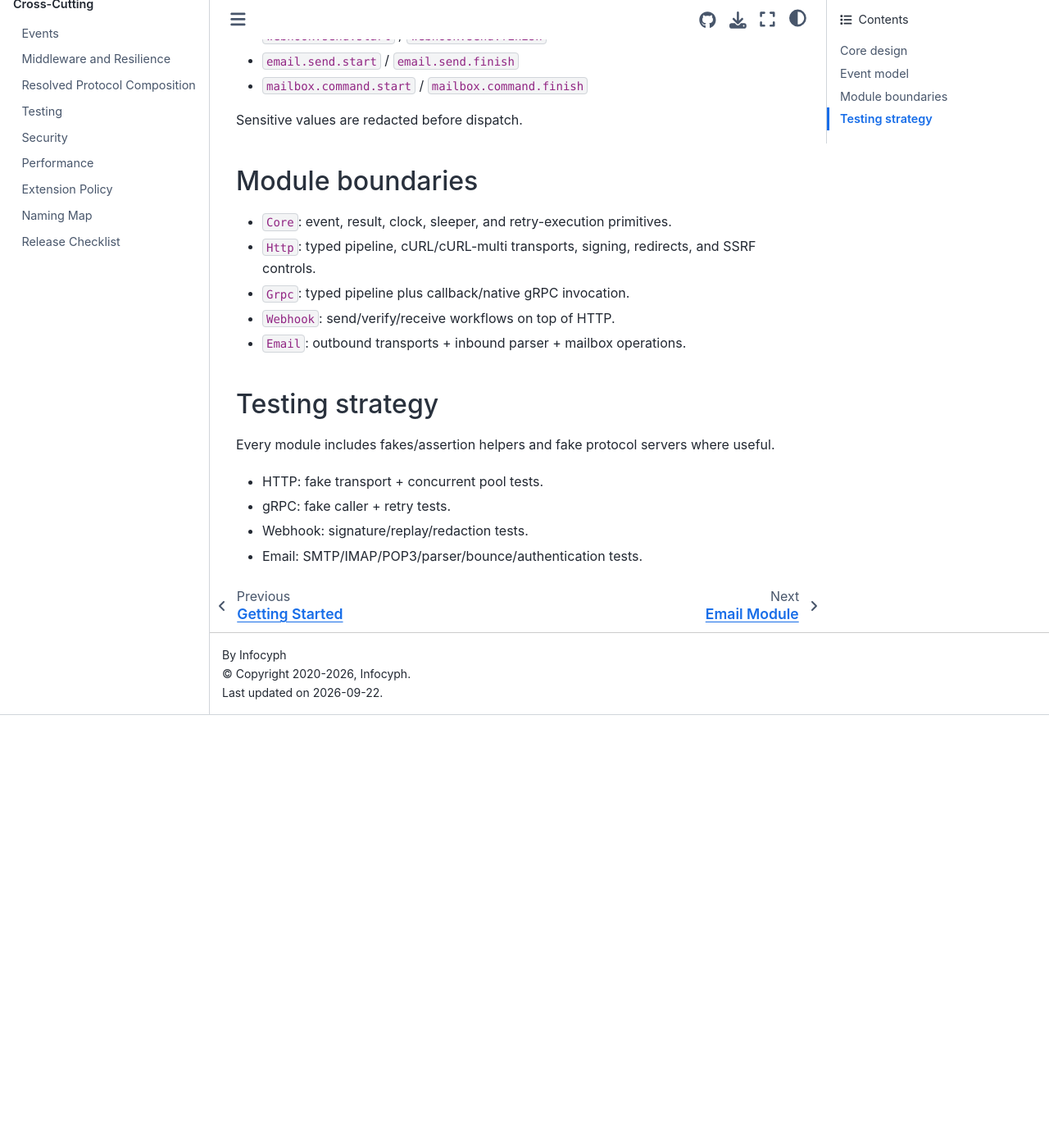
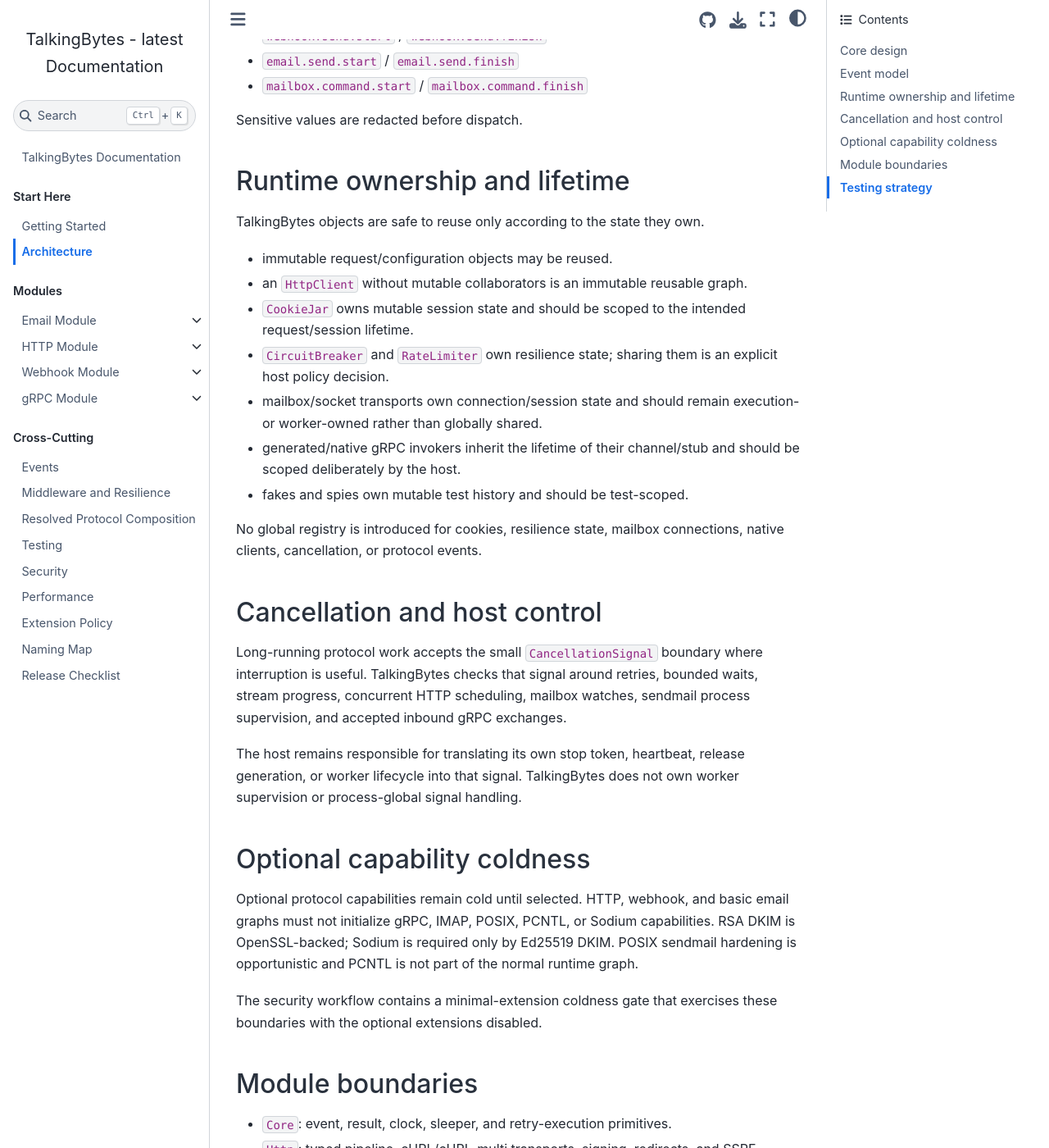
Before and after one commit to infocyph/TalkingBytes, a Sphinx documentation site: the page built from docs/architecture.rst, in a window 1280 px wide and 1400 px high, scrolled down 732 px. Shown: the whole window at 82% size. Built offline with Sphinx 7.4.7 and the Sphinx Book theme 1.1.4, drawn with Linux system fonts in a browser that asks for light colours; before the commit the page ends 1604 px from its top, so only the background shows below that; some of the changed text lies outside the part shown.

Commit message:
test: enforce optional capability coldness

```diff
--- a/docs/architecture.rst
+++ b/docs/architecture.rst
@@ -30,6 +30,51 @@
 
 Sensitive values are redacted before dispatch.
 
+Runtime ownership and lifetime
+------------------------------
+
+TalkingBytes objects are safe to reuse only according to the state they own.
+
+- immutable request/configuration objects may be reused.
+- an ``HttpClient`` without mutable collaborators is an immutable reusable
+  graph.
+- ``CookieJar`` owns mutable session state and should be scoped to the
+  intended request/session lifetime.
+- ``CircuitBreaker`` and ``RateLimiter`` own resilience state; sharing
+  them is an explicit host policy decision.
+- mailbox/socket transports own connection/session state and should remain
+  execution- or worker-owned rather than globally shared.
+- generated/native gRPC invokers inherit the lifetime of their channel/stub and
+  should be scoped deliberately by the host.
+- fakes and spies own mutable test history and should be test-scoped.
+
+No global registry is introduced for cookies, resilience state, mailbox
+connections, native clients, cancellation, or protocol events.
+
+Cancellation and host control
+-----------------------------
+
+Long-running protocol work accepts the small ``CancellationSignal`` boundary
+where interruption is useful. TalkingBytes checks that signal around retries,
+bounded waits, stream progress, concurrent HTTP scheduling, mailbox watches,
+sendmail process supervision, and accepted inbound gRPC exchanges.
+
+The host remains responsible for translating its own stop token, heartbeat,
+release generation, or worker lifecycle into that signal. TalkingBytes does not
+own worker supervision or process-global signal handling.
+
+Optional capability coldness
+----------------------------
+
+Optional protocol capabilities remain cold until selected. HTTP, webhook, and
+basic email graphs must not initialize gRPC, IMAP, POSIX, PCNTL, or Sodium
+capabilities. RSA DKIM is OpenSSL-backed; Sodium is required only by Ed25519
+DKIM. POSIX sendmail hardening is opportunistic and PCNTL is not part of the
+normal runtime graph.
+
+The security workflow contains a minimal-extension coldness gate that exercises
+these boundaries with the optional extensions disabled.
+
 Module boundaries
 -----------------
 
@@ -48,3 +93,5 @@
 - gRPC: fake caller + retry tests.
 - Webhook: signature/replay/redaction tests.
 - Email: SMTP/IMAP/POP3/parser/bounce/authentication tests.
+- runtime: sequential/Fiber isolation, cancellation, and optional-capability
+  coldness gates.
```
Also changed, not shown: docs/extensions.rst (+30 -1 lines), docs/release-checklist.rst (+29 -7 lines), 2 other files.
